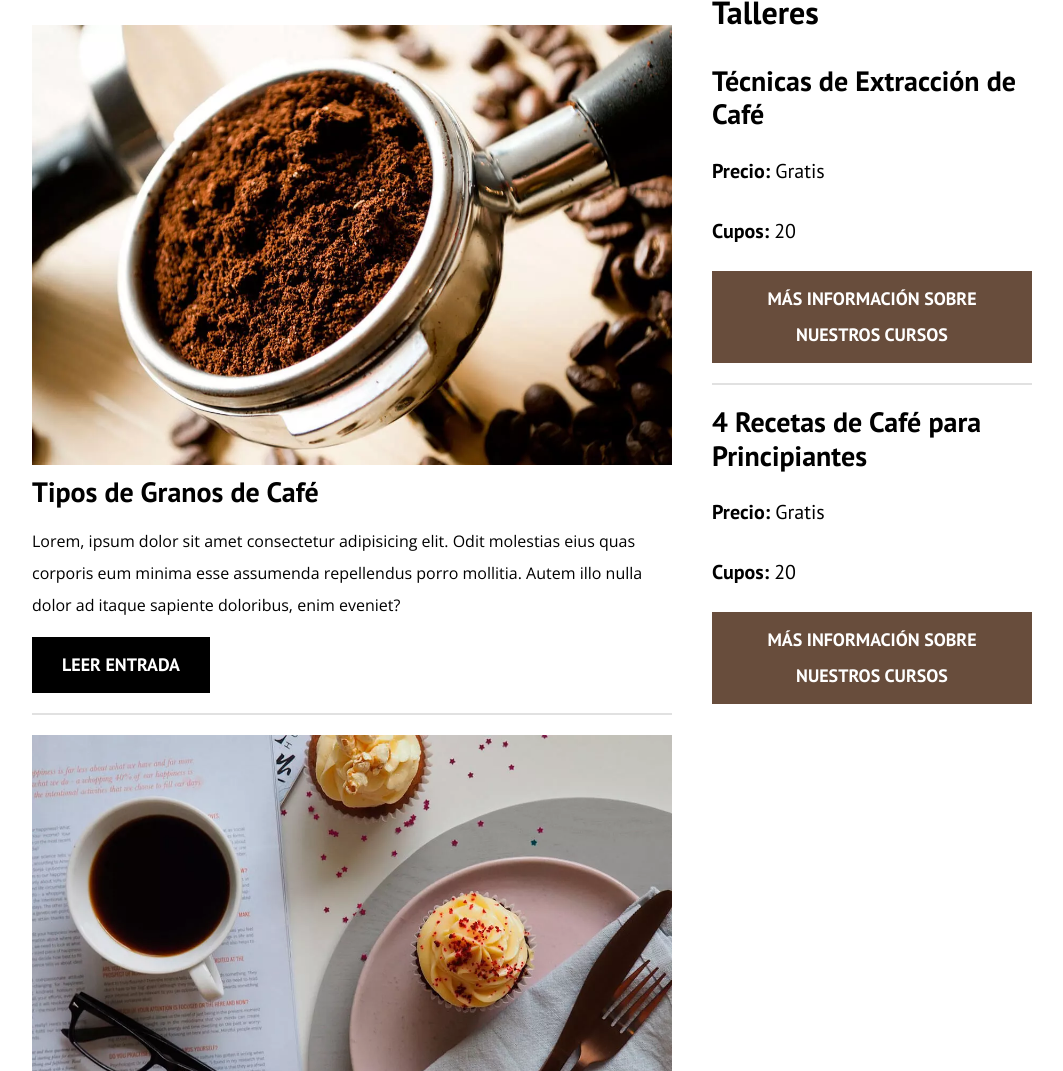
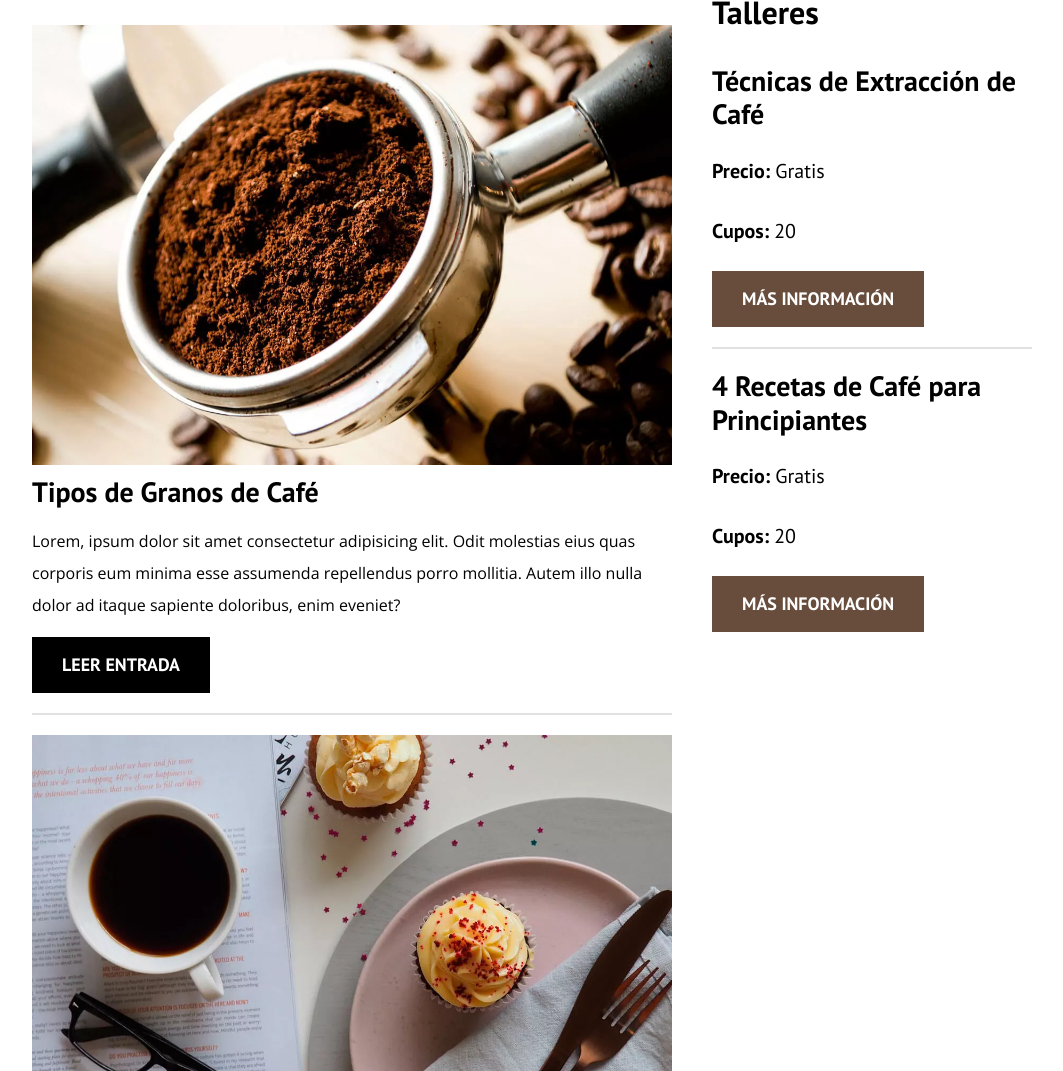
Before and after one commit to cristhianayala-ed/BlogDeCafe, a plain HTML site: page index.html in a window 1280 px wide. Shown: the part 677-1748 px from the top of the page, without its empty margins (108-1171 px from the left). Drawn offline with nearby package versions, Linux system fonts and the light colour scheme.

Commit message:
Update index.html

```diff
--- a/index.html
+++ b/index.html
@@ -94,13 +94,13 @@
                     <h4 class="no-margin">Técnicas de Extracción de Café</h4>
                     <p class="widget-curso__label">Precio: <span class="widget-curso__info">Gratis</span></p>
                     <p class="widget-curso__label">Cupos: <span class="widget-curso__info">20</span></p>
-                    <a class="boton boton--secundario" href="cursos.html">Más información sobre nuestros cursos</a>
+                    <a class="boton boton--secundario" href="cursos.html">Más información</a>
                 </li> <!-- .widget-curso -->
                 <li class="widget-curso">
                     <h4 class="no-margin">4 Recetas de Café para Principiantes</h4>
                     <p class="widget-curso__label">Precio: <span class="widget-curso__info">Gratis</span></p>
                     <p class="widget-curso__label">Cupos: <span class="widget-curso__info">20</span></p>
-                    <a class="boton boton--secundario" href="cursos.html">Más información sobre nuestros cursos</a>
+                    <a class="boton boton--secundario" href="cursos.html">Más información</a>
                 </li> <!-- .widget-curso -->
             </ul>
         </aside>
```
